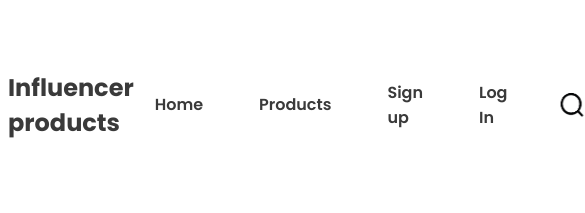
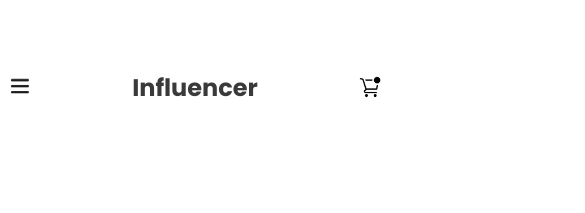
Before and after one commit to ms-shohag6T9/Web-infuencer, a plain HTML site: page index.html in a window 390 px wide. Shown: the top 213 px of the page, 585 px wide, since content can reach past the window. Drawn offline with Linux system fonts and the light colour scheme.

Commit message:
Checking-resposive-mobile-potrait

```diff
--- a/Style/influencer.css
+++ b/Style/influencer.css
@@ -11,6 +11,15 @@
     max-width: 1440px;
     margin: 50px auto;
 }
+
+.nav-name{
+  font-family: "Poppins", sans-serif;
+  font-weight: 700;
+  font-style: normal;
+  font-size: 1.5rem;
+  color: var(--header-color);
+ }              /* customization of INFLUENCER */
+
 .nav-option{
     display: flex;
     justify-content: center;
@@ -21,32 +30,34 @@
     font-style: normal;
     padding: 10px;
     transform: 1s;
-}
-
-img{
+}                 /* Home-Sign in-log In */
+.nav-img-1, .nav-img-2{
     width: 40px;
     height: 40px;
 }
-a{
+.nav-img-3, .nav-img-4{
+    display: none;
+    width: 40px;
+    height: 40px;
+}
+.nav-option div a {
     text-decoration: none;
     color: var(--header-color);
 
 }
 
-.option-btn{
-    padding: 11px;
-    /* background-color: var(--header-color); */
+
+@media screen and (max-width: 576px) {
+
+    .nav-img-3,
+    .nav-img-4{
+    display: block;
+    width: 24px;
+    height: 24px;
+    }
+    .nav-option{
+        display: none;
+    }
+
 
 }
-.option-btn:hover{
-    box-shadow: 0 0 25px 5px rgba(224, 44, 109, 0.25);
-    padding: 10px;
-    border-radius: 15%;
-}
- .logo-title{
-  font-family: "Poppins", sans-serif;
-  font-weight: 700;
-  font-style: normal;
-  font-size: 1.5rem;
-  color: var(--header-color);
- }
--- a/index.html
+++ b/index.html
@@ -4,27 +4,35 @@
     <meta charset="UTF-8">
     <meta name="viewport" content="width=device-width, initial-scale=1.0">
     <title>Influencer</title>
-    <link rel="stylesheet" href="./Style/influencer.css">
+    <link rel="stylesheet" href="Style/influencer.css">
     <link rel="preconnect" href="https://fonts.googleapis.com">
-<link rel="preconnect" href="https://fonts.gstatic.com" crossorigin>
-<link href="https://fonts.googleapis.com/css2?family=Poppins:ital,wght@0,100;0,200;0,300;0,400;0,500;0,600;0,700;0,800;0,900;1,100;1,200;1,300;1,400;1,500;1,600;1,700;1,800;1,900&display=swap" rel="stylesheet">
+    <link rel="preconnect" href="https://fonts.gstatic.com" crossorigin>
+     <link href="https://fonts.googleapis.com/css2?family=Poppins:ital,wght@0,100;0,200;0,300;0,400;0,500;0,600;0,700;0,800;0,900;1,100;1,200;1,300;1,400;1,500;1,600;1,700;1,800;1,900&display=swap" rel="stylesheet">
 </head>
 <body>
     <header>
-        <nav class="nav-iteam">
+        <nav>
             <div class="nav-container">
                 <div>
-                    <h1 class="logo-title poppins-bold">Influencer products</h1>
+                        <a href="">
+                        <img class="nav-img-3" src="Media/logos/3dots.png" alt=""></a></div>
+                <div>
+                    <h2 class="nav-name">Influencer</h2>
                 </div>
+                <div>
+                        <a href="">
+                        <img class="nav-img-4" src="Media/logos/shop.png" alt=""></a></div>
                 <div class="nav-option">
-                    <div class="option-btn"><a href="">Home</a></div>
-                    <div class="option-btn"><a href="">Products</a></div>
-                    <div class="option-btn"><a href="">Sign up</a></div>
-                    <div class="option-btn"><a href="">Log In</a></div>
-                    <!-- <div class="option-btn"><a href="">Dash</a></div>
-                    <div class="option-btn"><a href="">Dash</a></div> -->
-                    <img src="./Media/logos/Screenshot 2025-07-21 184811.png" alt="">
-                    <img src="./Media/logos/Screenshot 2025-07-21 184635.png" alt="">
+                    <div><a href="">Home</a></div>
+                    <div><a href="">Products</a></div>
+                    <div><a href="">Sign up</a></div>
+                    <div><a href="">Log In</a></div>
+                    <div>
+                        <a href="">
+                        <img class="nav-img-1" src="Media/logos/search.png" alt=""></a></div>
+                    <div>
+                        <a href="">
+                        <img class="nav-img-2" src="Media/logos/shop.png" alt=""></a></div>
                 </div>
             </div>
         </nav>
```
Also changed, not shown: Media/logos/3dots.png (added), Media/logos/cycle.jpg (deleted), Media/logos/search.png (renamed from Media/logos/Screenshot 2025-07-21 184811.png), Media/logos/shop.png (renamed from Media/logos/Screenshot 2025-07-21 184635.png).
